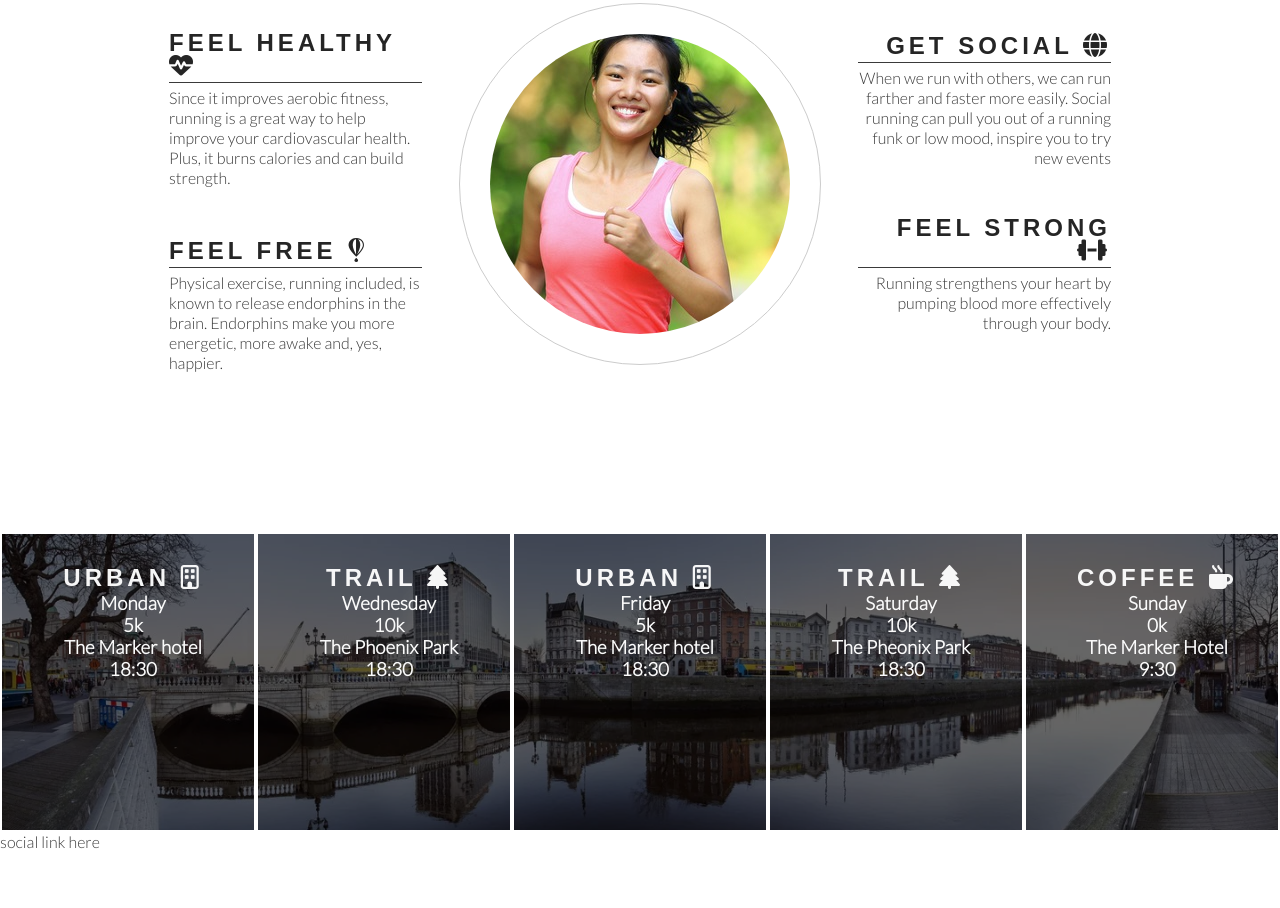
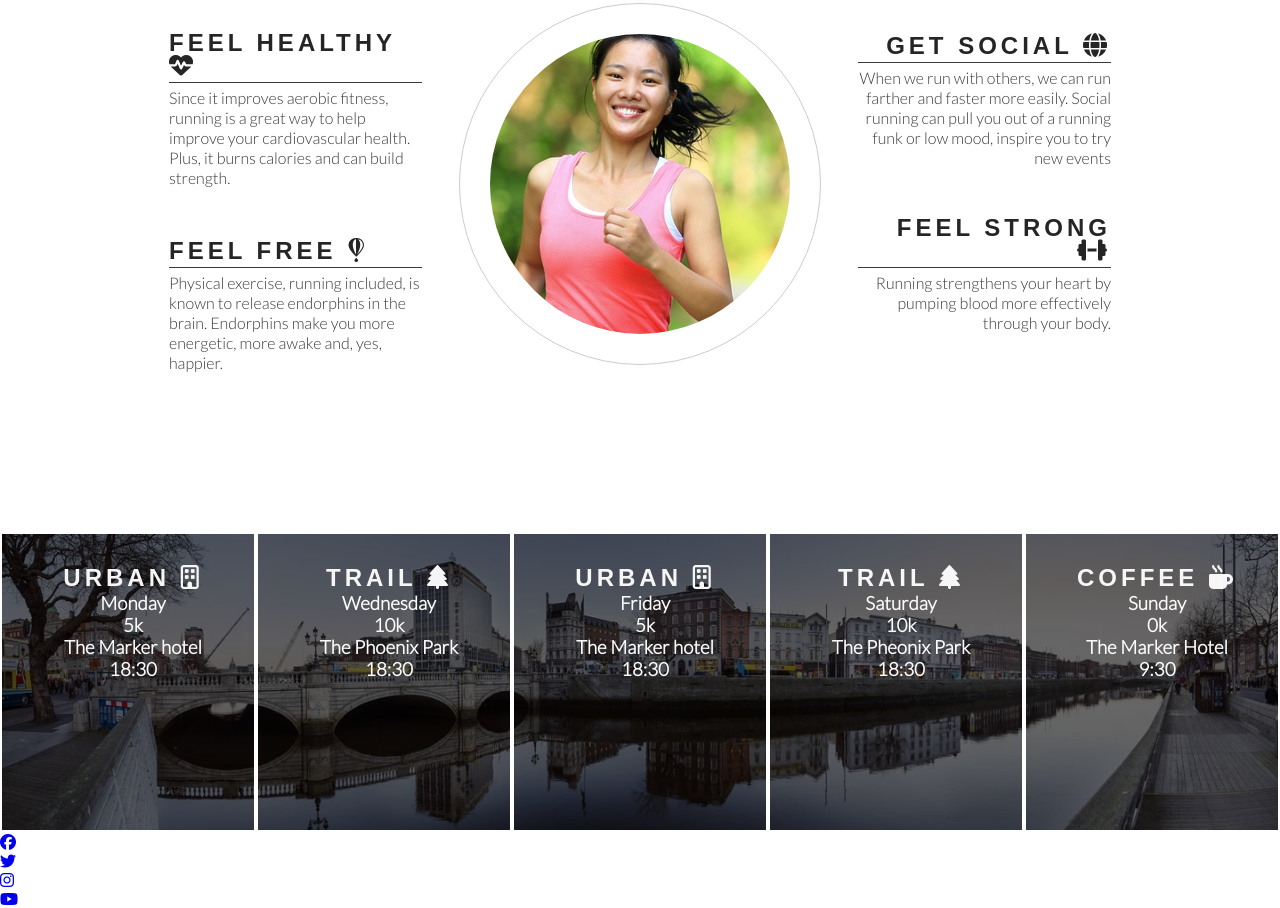
Before and after one commit to newo88/love-running, a plain HTML site: page index.html in a window 1280 px wide. Shown: the part 763-1671 px from the top of the page. Before the commit the page ends 1614 px from the top, so only its background shows below. Drawn offline with nearby package versions, Linux system fonts and the light colour scheme.

Commit message:
Add footer basic structure

```diff
--- a/index.html
+++ b/index.html
@@ -137,7 +137,26 @@
         </div>
 
     </section>
-    <footer>social link here</footer>
+    <footer>
+        <ul>
+            <li>
+                <a href="https://facebook.com" target=_blank rel="noopener"
+                    aria-label="Visit our facebook page (opens in a new tab)"><i class="fab fa-facebook"></i></a>
+            </li>
+            <li>
+                <a href="https://twitter.com" target=_blank rel="noopener"
+                    aria-label="Visit our twitter page (opens in a new tab)"><i class="fab fa-twitter"></i></a>
+            </li>
+            <li>
+                <a href="https://instagram.com" target=_blank rel="noopener"
+                    aria-label="Visit our instagram page (opens in a new tab)"><i class="fab fa-instagram"></i></i></a>
+            </li>
+
+            <li>
+                <a href="https://youtube.com" target=_blank rel="noopener"
+                    aria-label="Visit our youtube page (opens in a new tab)"><i class="fab fa-youtube"></i></i></i></a>
+        </ul>
+    </footer>
 </body>
 
 
```
